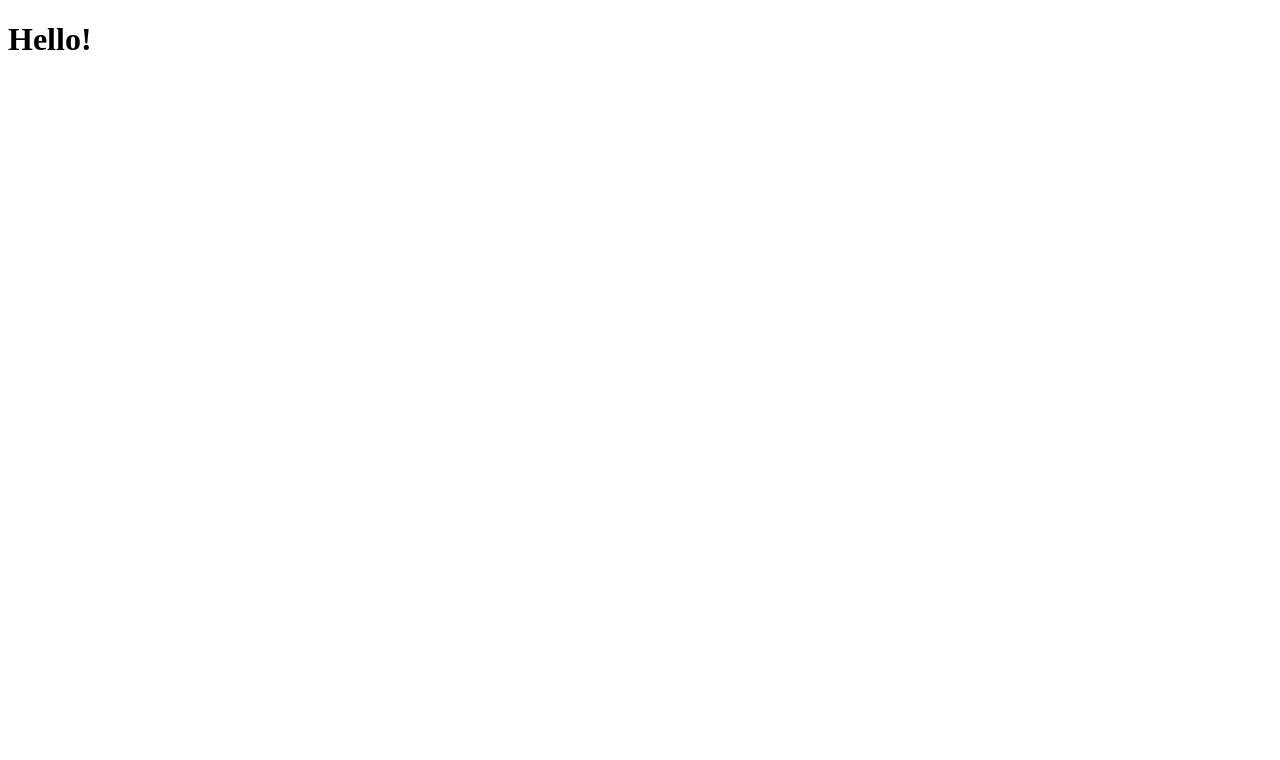
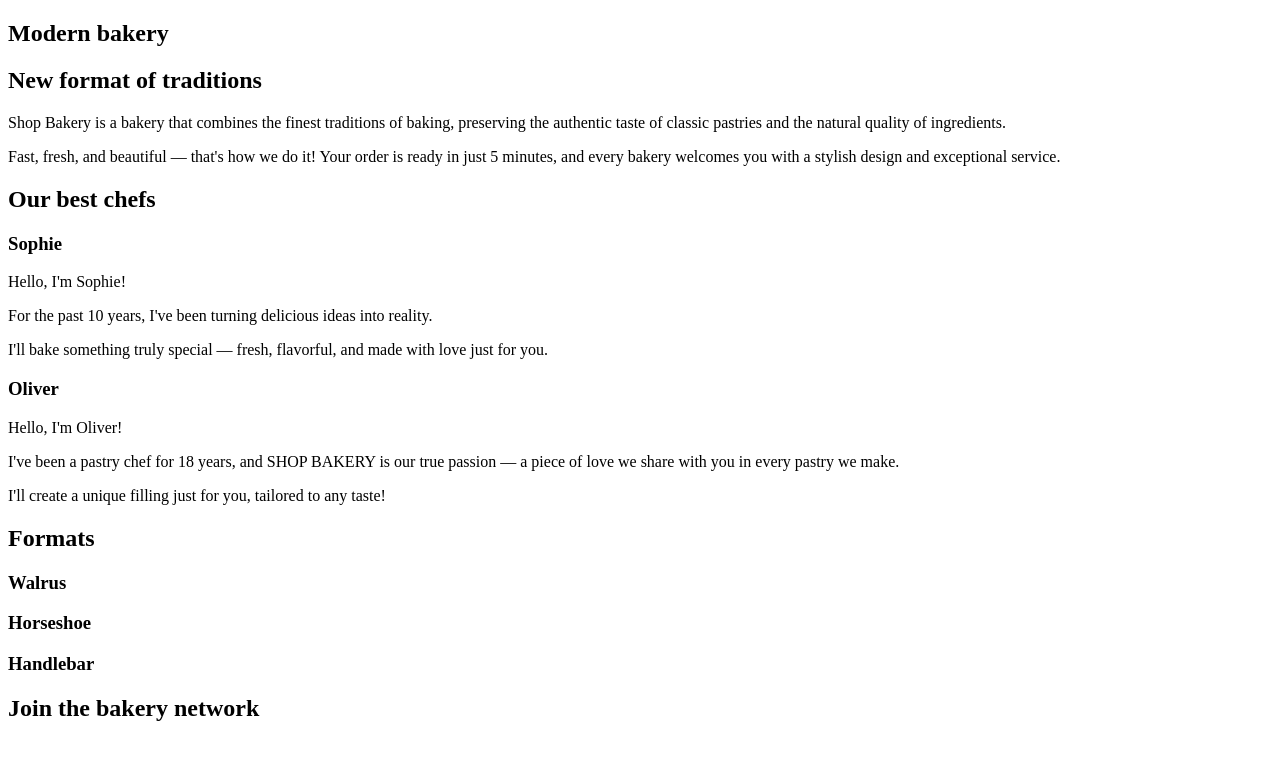
Before and after one commit to IrynaKutra/Genius-Project, a plain HTML site: page index.html in a window 1280 px wide. Drawn offline with Linux system fonts and the light colour scheme.

Commit message:
added content into index.html

```diff
--- a/index.html
+++ b/index.html
@@ -2,10 +2,74 @@
 <html lang="en">
   <head>
     <meta charset="UTF-8" />
+    <meta http-equiv="X-UA-Compatible" content="IE-edge" />
     <meta name="viewport" content="width=device-width, initial-scale=1.0" />
-    <title>Document</title>
+    <title>Modern bakery</title>
   </head>
   <body>
-    <h1>Hello!</h1>
+
+    <header>
+      <nav>
+        <!-- logo and menu -->
+      </nav>
+      <!-- button -->
+    </header>
+
+    <main>
+      <section>
+        <h1>Modern bakery</h1>
+      </section>
+
+      <section>
+        <h2>New format of traditions</h2>
+        <p>
+          <span>Shop Bakery</span> is a bakery that combines the finest traditions of baking,
+          preserving the authentic taste of classic pastries and the natural quality of ingredients.
+        </p>
+        <p>
+          Fast, fresh, and beautiful — that's how we do it!
+          <span>Your order is ready in just 5 minutes</span>, and every bakery welcomes you with a stylish design
+          and exceptional service.
+        </p>
+      </section>
+
+      <section>
+        <h2>Our best chefs</h2>
+        <article>
+          <h3>Sophie</h3>
+          <p>Hello, I'm Sophie!</p>
+          <p>For the past 10 years, I've been turning delicious ideas into reality.</p>
+          <p>I'll bake something truly special — fresh, flavorful, and made with love just for you.</p>
+        </article>
+        <article>
+          <h3>Oliver</h3>
+          <p>Hello, I'm Oliver!</p>
+          <p>I've been a pastry chef for 18 years, and SHOP BAKERY is our true passion — a piece of love
+             we share with you in every pastry we make.</p>
+          <p>I'll create a unique filling just for you, tailored to any taste!</p>
+        </article>
+      </section>
+
+      <section>
+        <h2>Formats</h2>
+        <article>
+          <h3>Walrus</h3>
+        </article>
+        <article>
+          <h3>Horseshoe</h3>
+        </article>
+        <article>
+          <h3>Handlebar</h3></article>
+      </section>
+
+      <section>
+        <h2>Join the bakery network</h2>
+      </section>
+    </main>
+
+    <footer>
+
+    </footer>
+
   </body>
 </html>
```
